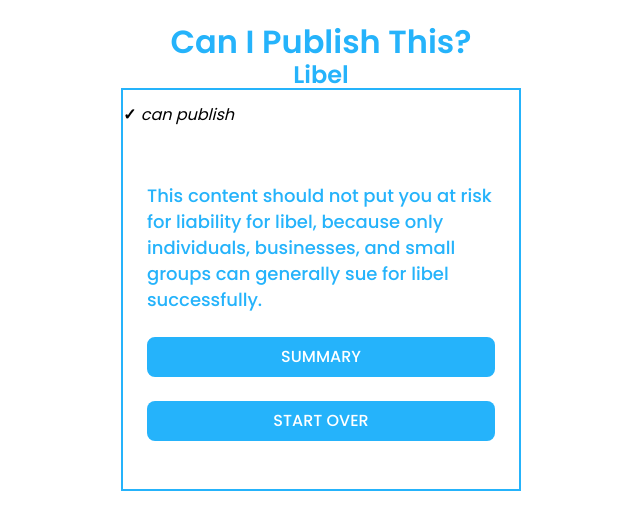
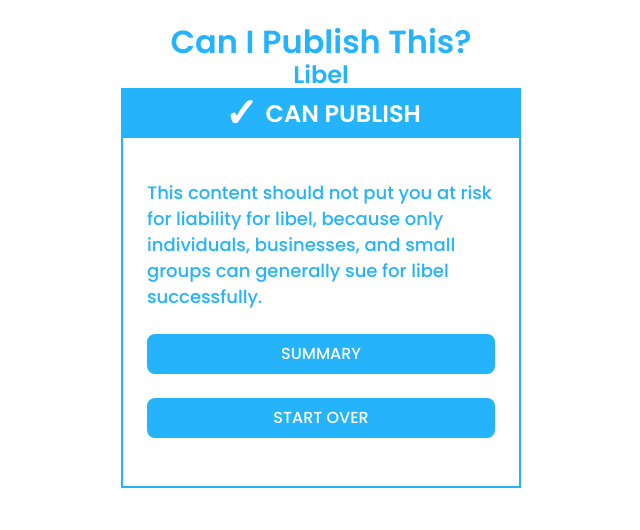
Before and after one commit to lautomator/can-i-publish-this-v2, a Django app: a page that uses can_i_publish/libel/templates/libel/card.html in a window 1280 px wide. Shown: the top 530 px of the page, without its empty margins (319-959 px from the left). Run offline with Django 4.2, Linux system fonts and the light colour scheme; data comes from the database, SQL or seed files in the repository; both versions use the stored data as it was after the commit.

Commit message:
styles for can or cannot publish section

```diff
--- a/can_i_publish/libel/static/scss/_base.scss
+++ b/can_i_publish/libel/static/scss/_base.scss
@@ -16,6 +16,7 @@ $bld: 600;
 
 // dimensions
 $slug: 24px;
+$dbl_slug: 48px;
 $full: 100%;
 
 // dimensions desktop
--- a/can_i_publish/libel/static/scss/style.scss
+++ b/can_i_publish/libel/static/scss/style.scss
@@ -49,6 +49,17 @@ header {
         font-size: 18px;
         font-weight: $med;
         line-height: 26px;
+
+        a {
+            border-bottom: 2px dashed $blu;
+            color: $blu;
+            text-decoration: none;
+
+            &:hover {
+                border-bottom: 0;
+                color: $blu;
+            }
+        }
     }
 }
 
@@ -97,6 +108,7 @@ button {
     button {
         background-color: $b_gry;
         border: 0;
+        // border-top: 1px dotted $blu;
         bottom: 0;
         color: $a_gry;
         cursor: default;
@@ -113,6 +125,39 @@ button {
     }
 }
 
+.can_publish_status {
+    background-color: $blu;
+    color: $wht;
+    height: $dbl_slug;
+    text-align: center;
+    width: $full;
+
+    .status_content {
+        span {
+             display: inline-block;
+        }
+
+        .status_icon {
+            font-size: 40px;
+            font-weight: $bld;
+            height: 40px;
+            width: 40px;
+        }
+
+        .status_msg {
+            bottom: 5px;
+            font-size: $slug;
+            font-weight: $bld;
+            position: relative;
+            text-transform: uppercase;
+        }
+
+    }
+
+
+
+}
+
 
 // ~~~~~~~~
 // helpers
--- a/can_i_publish/libel/static/style.css
+++ b/can_i_publish/libel/static/style.css
@@ -38,6 +38,15 @@ header {
   font-size: 18px;
   font-weight: 500;
   line-height: 26px;
+}
+.card .question_txt a {
+  border-bottom: 2px dashed #25b3fb;
+  color: #25b3fb;
+  text-decoration: none;
+}
+.card .question_txt a:hover {
+  border-bottom: 0;
+  color: #25b3fb;
 }
 
 button {
@@ -92,6 +101,30 @@ button {
   cursor: pointer;
 }
 
+.can_publish_status {
+  background-color: #25b3fb;
+  color: #ffffff;
+  height: 48px;
+  text-align: center;
+  width: 100%;
+}
+.can_publish_status .status_content span {
+  display: inline-block;
+}
+.can_publish_status .status_content .status_icon {
+  font-size: 40px;
+  font-weight: 600;
+  height: 40px;
+  width: 40px;
+}
+.can_publish_status .status_content .status_msg {
+  bottom: 5px;
+  font-size: 24px;
+  font-weight: 600;
+  position: relative;
+  text-transform: uppercase;
+}
+
 .is_hidden {
   visibility: hidden;
 }
--- a/can_i_publish/libel/templates/libel/_base.html
+++ b/can_i_publish/libel/templates/libel/_base.html
@@ -14,7 +14,7 @@
   {% load static %}
   <link rel="stylesheet" type="text/css" href="{% static 'normalize.min.css' %}?v=8.0.1">
   <!-- TODO: use min file once the styles are complete -->
-  <link rel="stylesheet" type="text/css" href="{% static 'style.css' %}?v=20220422h">
+  <link rel="stylesheet" type="text/css" href="{% static 'style.css' %}?v=20220427b">
 
 
 </head>
--- a/can_i_publish/libel/templates/libel/card.html
+++ b/can_i_publish/libel/templates/libel/card.html
@@ -3,15 +3,23 @@
 {% block content %}
 
   <div class="card">
+    {% if card.can_publish_status == 'yes' or card.can_publish_status == 'no' %}
     <div class="can_publish_status">
       {% if card.can_publish_status == 'yes' %}
-      <p><strong>&check;</strong> <em>can publish</em></p>
+      <div class="status_content">
+        <span class="status_icon">&check;</span>
+        <span class="status_msg">can publish</span>
+      </div>
       {% endif %}
 
       {% if card.can_publish_status == 'no' %}
-      <p><strong>&#10005;</strong> <em>pause</em></p>
+      <div class="status_content">
+        <span class="status_icon">&#10005;</span>
+        <span class="status_msg">pause</span>
+      </div>
       {% endif %}
     </div>
+    {% endif %}
 
     <div class="card_content">
       <div class="question_txt">
```
Also changed, not shown: can_i_publish/libel/static/style.min.css (+1 -1 lines), can_i_publish/libel/templates/libel/summary.html (+0 -10 lines), can_i_publish/db.sqlite3.
